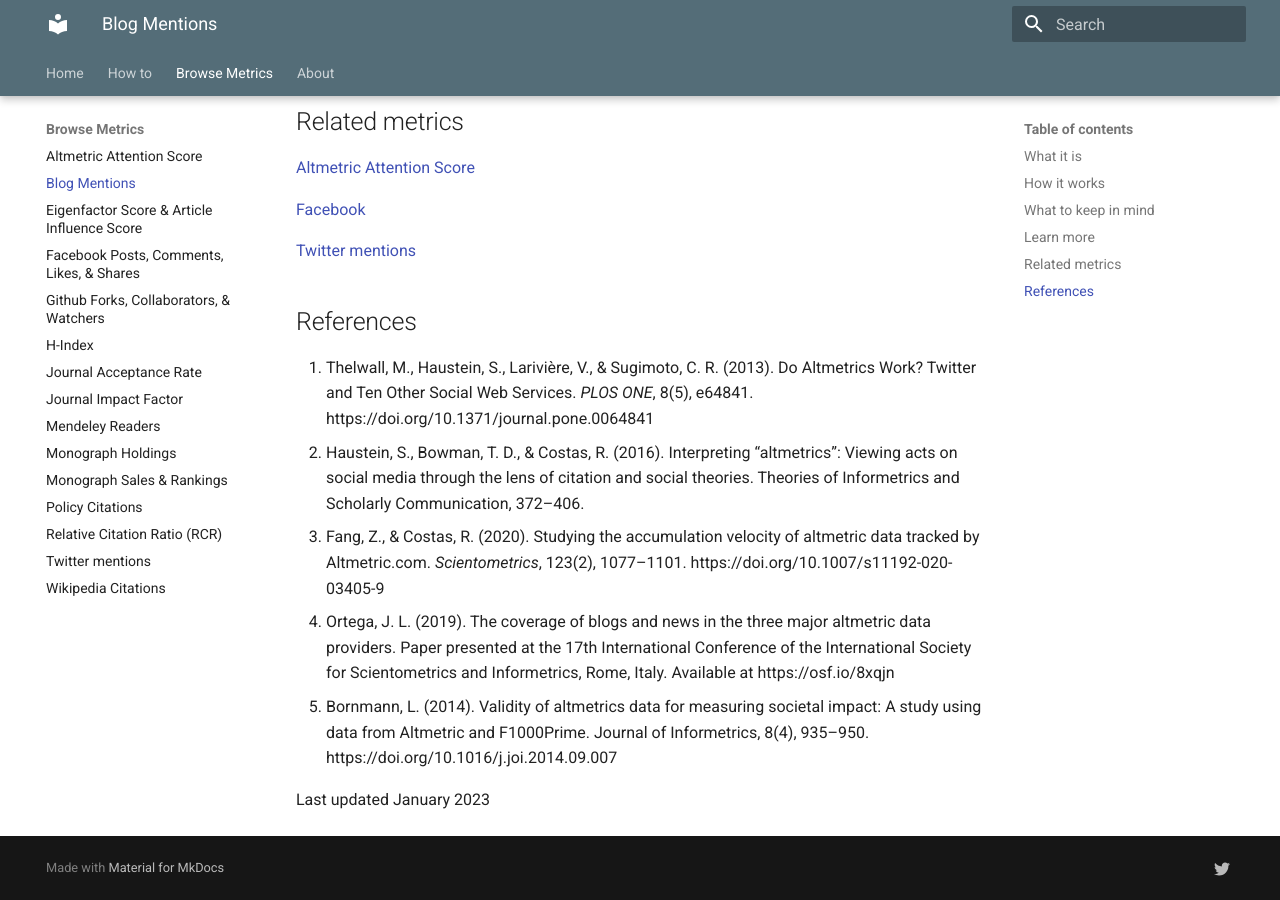
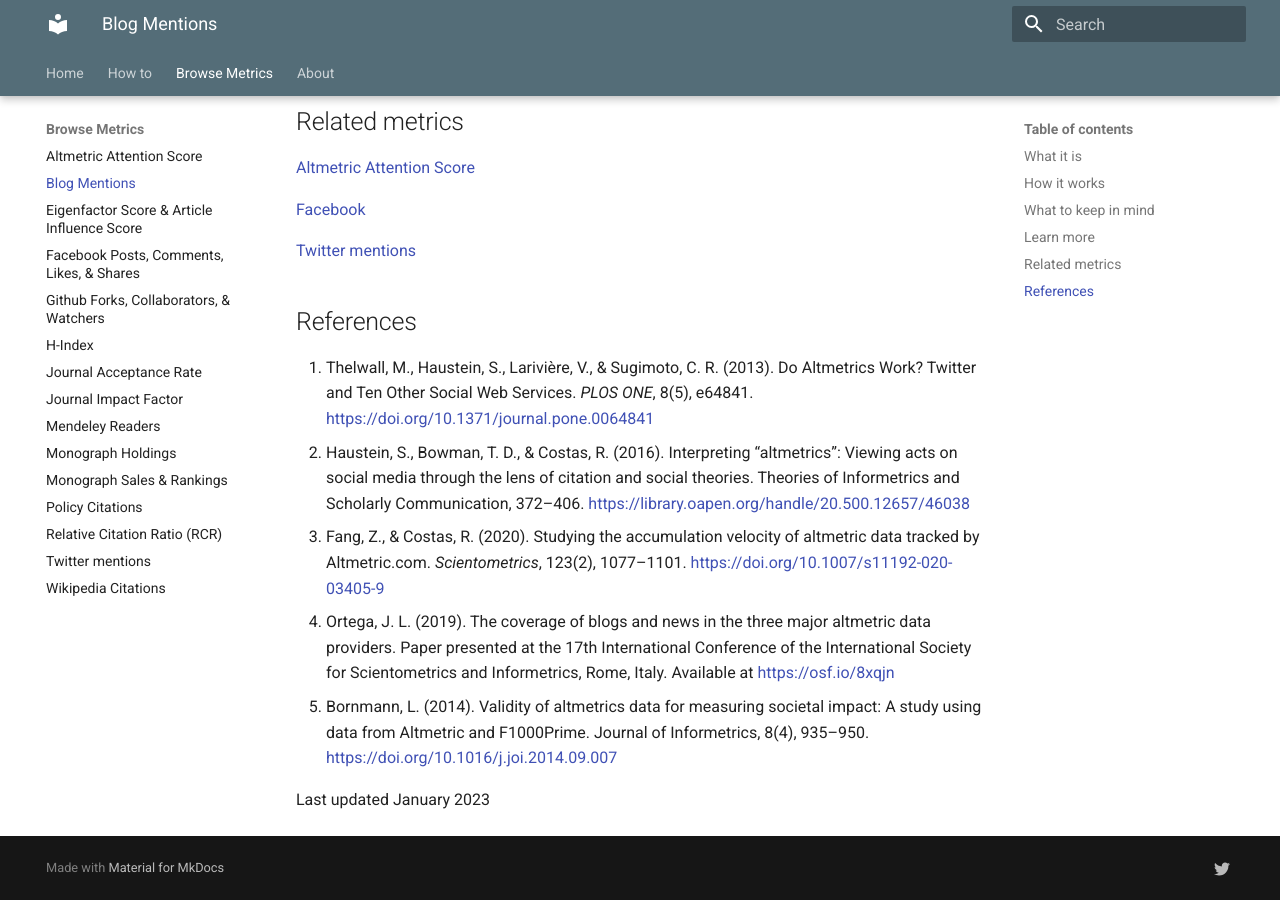
Before and after one commit to rchampieux/diy-documentation, an MkDocs documentation site: the page built from docs/blogmentions.md, in a window 1280 px wide and 900 px high, scrolled down 1233 px. Built offline with MkDocs 1.6.1 and Material for MkDocs 9.7.7, drawn with Linux system fonts in a browser that asks for light colours; part of the change alters nothing that is shown.

Commit message:
fix formatting for references, add links

```diff
--- a/docs/blogmentions.md
+++ b/docs/blogmentions.md
@@ -36,11 +36,11 @@ Some services (e.g., Altmetric, PlumX) track mentions only for scholarly works t
 
 
 ## References
-1. Thelwall, M., Haustein, S., Larivière, V., & Sugimoto, C. R. (2013). Do Altmetrics Work? Twitter and Ten Other Social Web Services. *PLOS ONE*, 8(5), e64841. https://doi.org/10.1371/journal.pone.0064841
-2. Haustein, S., Bowman, T. D., & Costas, R. (2016). Interpreting “altmetrics”: Viewing acts on social media through the lens of citation and social theories. Theories of Informetrics and Scholarly Communication, 372–406.
-3. Fang, Z., & Costas, R. (2020). Studying the accumulation velocity of altmetric data tracked by Altmetric.com. *Scientometrics*, 123(2), 1077–1101. https://doi.org/10.1007/s11192-020-03405-9
-4. Ortega, J. L. (2019). The coverage of blogs and news in the three major altmetric data providers. Paper presented at the 17th International Conference of the International Society for Scientometrics and Informetrics, Rome, Italy. Available at https://osf.io/8xqjn
-5. Bornmann, L. (2014). Validity of altmetrics data for measuring societal impact: A study using data from Altmetric and F1000Prime. Journal of Informetrics, 8(4), 935–950. https://doi.org/10.1016/j.joi.2014.09.007
+1. Thelwall, M., Haustein, S., Larivière, V., & Sugimoto, C. R. (2013). Do Altmetrics Work? Twitter and Ten Other Social Web Services. *PLOS ONE*, 8(5), e64841. [https://doi.org/10.1371/journal.pone.0064841](https://doi.org/10.1371/journal.pone.0064841)
+2. Haustein, S., Bowman, T. D., & Costas, R. (2016). Interpreting “altmetrics”: Viewing acts on social media through the lens of citation and social theories. Theories of Informetrics and Scholarly Communication, 372–406. [https://library.oapen.org/handle/20.500.12657/46038](https://library.oapen.org/handle/20.500.12657/46038)
+3. Fang, Z., & Costas, R. (2020). Studying the accumulation velocity of altmetric data tracked by Altmetric.com. *Scientometrics*, 123(2), 1077–1101. [https://doi.org/10.1007/s11192-020-03405-9](https://doi.org/10.1007/s11192-020-03405-9)
+4. Ortega, J. L. (2019). The coverage of blogs and news in the three major altmetric data providers. Paper presented at the 17th International Conference of the International Society for Scientometrics and Informetrics, Rome, Italy. Available at [https://osf.io/8xqjn](https://osf.io/8xqjn)
+5. Bornmann, L. (2014). Validity of altmetrics data for measuring societal impact: A study using data from Altmetric and F1000Prime. Journal of Informetrics, 8(4), 935–950. [https://doi.org/10.1016/j.joi.2014.09.007](https://doi.org/10.1016/j.joi.2014.09.007)
 
 
 Last updated January 2023
```
